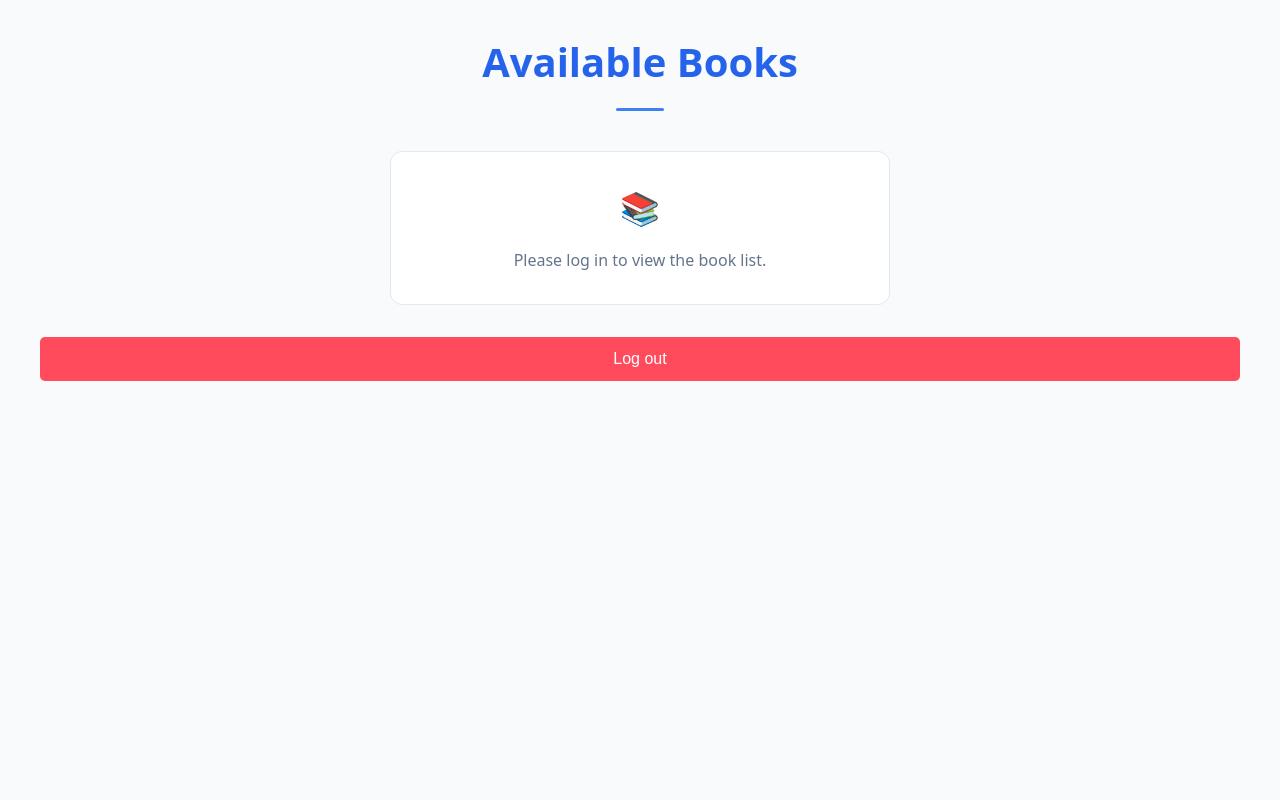
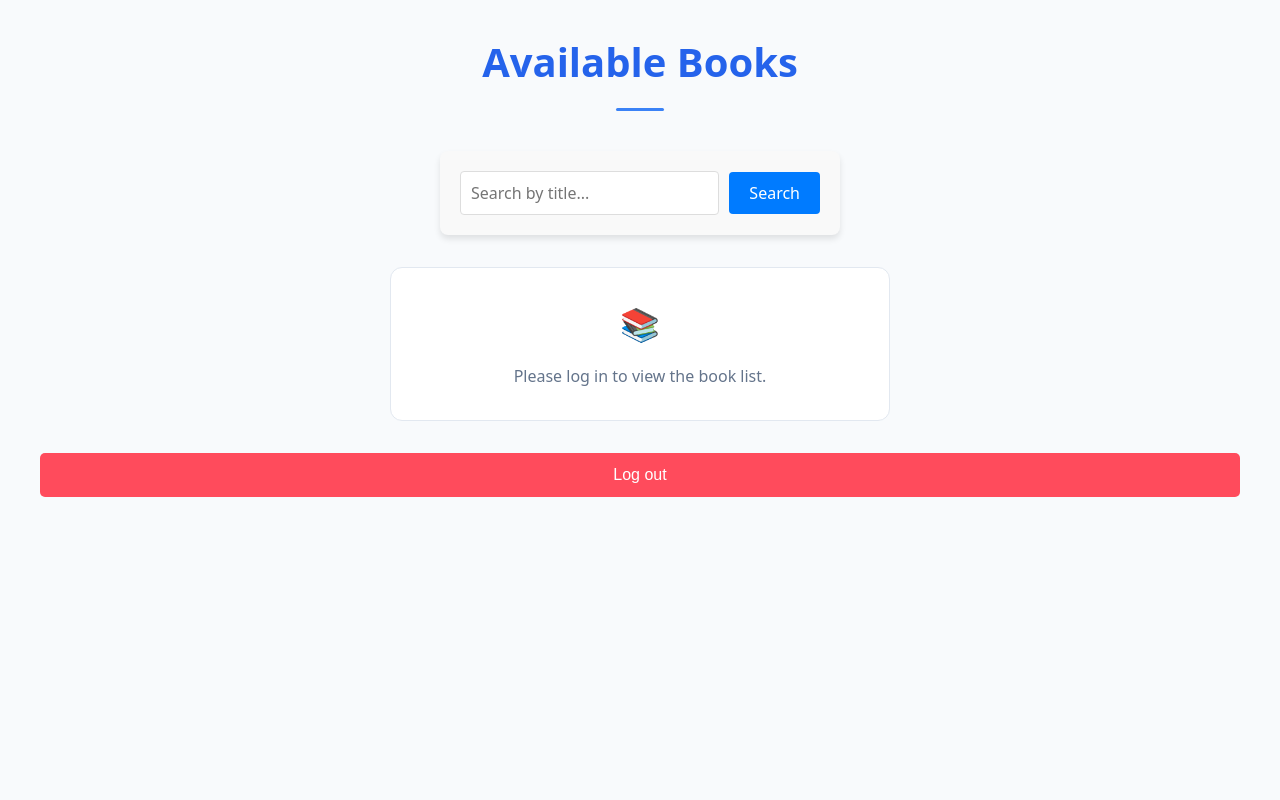
Before and after one commit to rahulrameshm0/library-management, a Django app: page /library/ in a window 1280 px wide. Run offline with Django 5.2, Linux system fonts and the light colour scheme.

Commit message:
added search button

```diff
--- a/library/library_app/views.py
+++ b/library/library_app/views.py
@@ -4,12 +4,11 @@ from django.contrib import messages
 from django.contrib.auth import get_user_model
 from django.contrib.auth.decorators import login_required, user_passes_test
 # from django.contrib.auth.models import User
-from . models import Book,Admin, UserBook
+from . models import Book,Admin
 from django.contrib.auth import login,logout, authenticate
 
+
 User  = get_user_model()
-
-# Create your views here.
 @login_required
 def user_login(request):
     if request.method == "POST":
@@ -26,6 +25,26 @@ def user_login(request):
             messages.error(request, "user or password is incorrect!")
 
     return render(request, "user-login.html")
+
+def library(request):
+    if request.method == "POST":
+        search_query = request.POST.get("search_query").strip()
+
+        if not search_query:
+            messages.error(request, "Please enter a search term.")
+            return redirect("library")
+
+        books = Book.objects.filter(title__istartswith=search_query)
+
+        if not books:
+            messages.info(request, f"No books found starting with '{search_query}'.")
+            return redirect("library")
+
+        return render(request, "library.html", {"books": books})
+
+    books = Book.objects.all()
+    return render(request, "library.html", {"books": books})
+
 
 def signup(request):
     if request.method == "POST":
@@ -212,7 +231,7 @@ User = get_user_model()
 @login_required
 def purchase_book(request, book_id):
     book = get_object_or_404(Book, id=book_id)
-    user = request.user
+    # user = request.user
 
     if book.available_copy > 0:
         book.available_copy -= 1
@@ -227,7 +246,7 @@ def purchase_book(request, book_id):
 @login_required
 def return_book(request, book_id):
     book = get_object_or_404(Book, id=book_id)
-    user = request.user
+    # user = request.user
 
     if book.available_copy > 0:
         book.available_copy += 1
--- a/library/templates/library.html
+++ b/library/templates/library.html
@@ -3,6 +3,9 @@
 <head>
     <meta charset="UTF-8">
     <meta name="viewport" content="width=device-width, initial-scale=1.0">
+    <meta http-equiv="Cache-Control" content="no-cache, no-store, must-revalidate">
+    <meta http-equiv="Pragma" content="no-cache">
+    <meta http-equiv="Expires" content="0">
     <title>Library</title>
    <style>
 /* Modern Minimalist CSS */
@@ -193,12 +196,88 @@ table {
 .logout-link:active {
     background-color: #c9303c;
 }
+  /* Basic reset */
+  * {
+        margin: 0;
+        padding: 0;
+        box-sizing: border-box;
+    }
+
+    /* Form container */
+    .search-form {
+        max-width: 400px;
+        margin: 20px auto;
+        padding: 20px;
+        background-color: #f9f9f9;
+        border-radius: 8px;
+        box-shadow: 0 4px 6px rgba(0, 0, 0, 0.1);
+    }
+
+    /* Form group */
+    .form-group {
+        display: flex;
+        align-items: center;
+    }
+
+    /* Search input */
+    .search-input {
+        flex: 1;
+        padding: 10px;
+        border: 1px solid #ddd;
+        border-radius: 4px;
+        font-size: 16px;
+        outline: none;
+        transition: border-color 0.3s ease;
+    }
+
+    .search-input:focus {
+        border-color: #007bff;
+    }
+
+    /* Search button */
+    .search-button {
+        padding: 10px 20px;
+        margin-left: 10px;
+        background-color: #007bff;
+        color: white;
+        border: none;
+        border-radius: 4px;
+        font-size: 16px;
+        cursor: pointer;
+        transition: background-color 0.3s ease;
+    }
+
+    .search-button:hover {
+        background-color: #0056b3;
+    }
+
+    /* Responsive design */
+    @media (max-width: 480px) {
+        .search-form {
+            padding: 15px;
+        }
+
+        .search-input {
+            font-size: 14px;
+        }
+
+        .search-button {
+            padding: 8px 16px;
+            font-size: 14px;
+        }
+    }
    </style>
 </head>
 <body>
     <div class="container">
         <h1>Available Books</h1>
-
+        <form action="{% url 'library' %}" method="POST" class="search-form">
+          {% csrf_token %}
+          <div class="form-group">
+              <input type="text" name="search_query" placeholder="Search by title..." class="search-input">
+              <button type="submit" class="search-button">Search</button>
+          </div>
+      </form>
         {% if user.is_authenticated %}
          <table border="1">
              <tr>
```
Also changed, not shown: library/library_app/models.py (+0 -10 lines), library/db.sqlite3.
